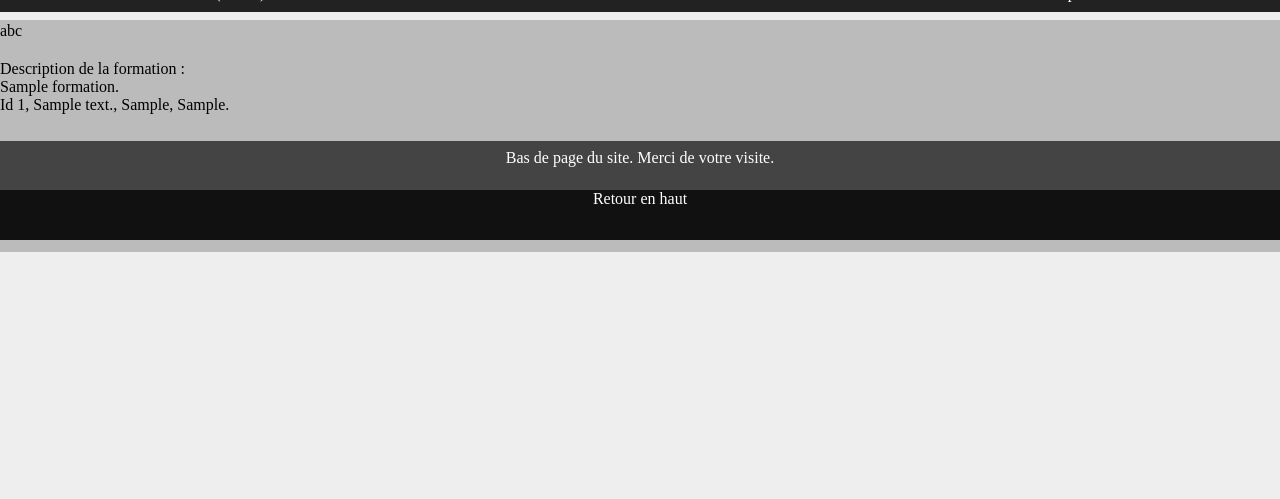
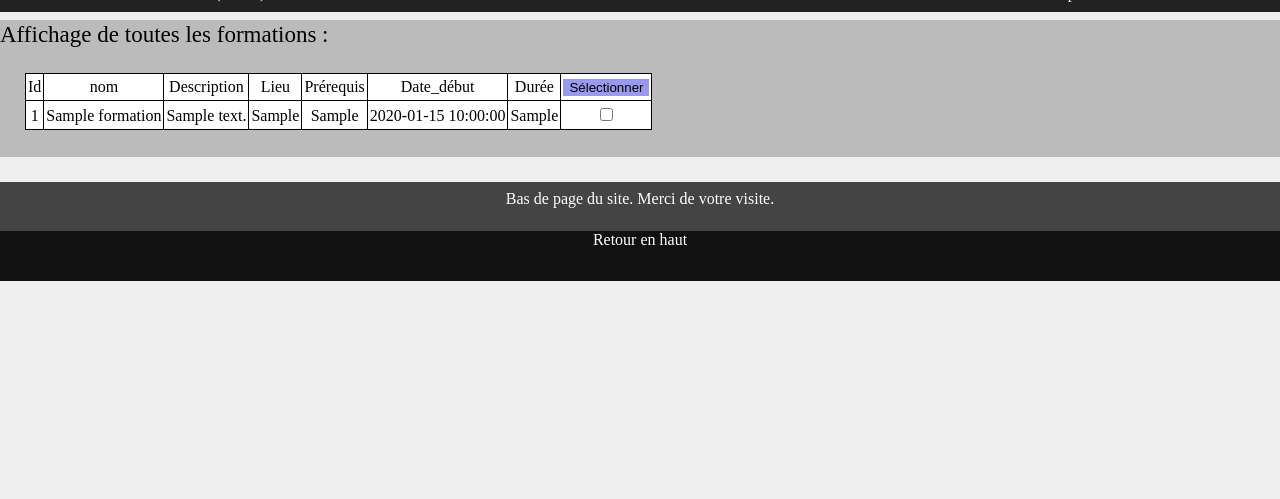
Before and after one commit to Ely1994/ProjetWEBM2L, a PHP site: page /Try8/accueil.php in a window 1280 px wide. Shown: the part 301-800 px from the top of the page. Run offline with PHP 8.4, Linux system fonts and the light colour scheme; the visitor is signed in with stand-in values (Sample User, id 1); tables that the repository leaves empty or names only in its code hold one stand-in row (values such as "Sample post").

Commit message:
affichage de formations et envoi de la checkbox

```diff
--- a/lib/connexion.lib.php
+++ b/lib/connexion.lib.php
@@ -13,7 +13,7 @@ function connexion() { // DATAACCES : connexion à la base de données dbpjr
 // get the formation tableau
 function M2LgetFormation() { // DATAACCES : accession à tout le contenu de formation
     $dbh = connexion();
-    $req='SELECT F_id, F_nom, F_description, F_lieu, F_prerequis FROM formation';
+    $req='SELECT F_id, F_nom, F_description, F_lieu, F_prerequis, F_date_debut, F_duree FROM formation';
     $prep=$dbh->prepare($req);
     $resultat=$prep->execute(array());
     $resultat=$prep->fetchAll();
@@ -47,5 +47,37 @@ function estPresent($login, $mdp) {
 	} else {
 		return FALSE; }
 }
+// htmlspecialchars()
 
+function inscription($login, $mdp) {
+    $dbh = connexion();
+    $mdp = md5($mdp);
+    $sql = "SELECT E_login, E_mdp FROM employe WHERE :E_login = E_login AND :E_mdp = E_mdp;";
+    $stmt = $dbh->prepare($sql);
+    $stmt->BindValue(':E_login', $login);
+    $stmt->BindValue(':E_mdp', $mdp);
+    $retour = $stmt->execute();
+    $retour = $stmt->fetch();
+
+    $date = ladate2();
+    $reqMax = "SELECT MAX(E_id) FROM employe";
+    $prep2 = $dbh->prepare($repMax);
+    $max = $prep2->execute(array());
+    $max = $prep2->fetch();
+    $max = $max + 1;
+    print_r($max);
+
+    if(count($retour) == 0) {
+        $sql2 = "INSERT INTO employe values('$max','unknowed', 'unknowed', '$login', '$mdp', '20', '$date', 'employe')";
+        return TRUE;
+	} else {
+        echo "Erreur : combinaison déjà existante";
+        return FALSE;
+    }
+}
+
+function ladate2() {
+    $date = date("Y-m-d");
+    return $date;
+}
 ?>
--- a/lib/fonction.lib.php
+++ b/lib/fonction.lib.php
@@ -4,16 +4,39 @@ include_once 'connexion.lib.php';
 function affichageFormation() {
     $tab = M2LgetFormation();
     ?>
-    <section>abc<section>
+    <section>
+    <h3>Affichage de toutes les formations :</h3>
+    <form action="profil.php" method="get">
+    <table class="TAB_table">
+        <tr>
+            <th>Id</th>
+            <th>nom</th>
+            <th>Description</th>
+            <th>Lieu</th>
+            <th>Prérequis</th>
+            <th>Date_début</th>
+            <th>Durée</th>
+            <th><input class="TAB_submit" type="submit" value="Sélectionner"></th>
+        </tr>
     <?php
     foreach($tab as $line) {
+        $no_id = $line['F_id'];
         ?>
-        <section><h3>Description de la formation : </h3><?php echo $line['F_nom']; ?>.
-        <p>Id <?php echo $line['F_id']; ?>, <?php echo $line['F_description']; ?>, <?php echo $line['F_lieu']; ?>, <?php echo $line['F_prerequis']; ?>.</p>
 
-        </section>
+            <tr>
+                <td><?php echo $no_id; ?></td>
+                <td><?php echo $line['F_nom']; ?></td>
+                <td><?php echo $line['F_description']; ?></td>
+                <td><?php echo $line['F_lieu']; ?></td>
+                <td><?php echo $line['F_prerequis']; ?></td>
+                <td><?php echo $line['F_date_debut']; ?></td>
+                <td><?php echo $line['F_duree']; ?></td>
+                <td><input type="checkbox" class="TAB_click" name="check[]" value="<?php echo $no_id; ?>"></td>
+                <!-- Là on a une combinaison name/value dans le checkbox. Cela permet de renvoyer la variable ckeck avec une valeur égale à celle de l'id de la formation -->
+            </tr>
         <?php
     }
+    ?> </table> </form> </section> <?php
 }
 
 function descriptionFormationsPartielles() { // FONCTION : afichage partiel de "formation" OUTDATED
@@ -135,7 +158,7 @@ function redirection($cible) { //fonction de redirection sur une page
 }
 
 function ladate() {
-    $date = date("d-m-Y");
+    $date = date("Y-m-d");
     echo "Nous sommes le $date";
 }
 
--- a/style/main.style.css
+++ b/style/main.style.css
@@ -15,6 +15,21 @@ menu, nav, output, ruby, section, summary, time, mark, audio, video {
 body {
 	background-color: #eee;
 	font-size: 16px;
+}
+h1 {
+	font-size: 30px;
+	font-style: underline;
+}
+h2 {
+	font-size: 26px;
+	font-style: underline;
+}
+h3 {
+	font-size: 23px;
+	font-style: underline;
+}
+h4 {
+	font-size: 20px;
 }
 
 .CON_cont-co {
@@ -56,6 +71,35 @@ section {
     padding: 16px 0px;
 }
 
+table,
+th,
+td {
+	border: 1px solid black;
+	padding: 4px 2px;
+	text-align: center;
+}
+tr:hover {
+	background-color: #bbd;
+}
+.TAB_table {
+	border-collapse: collapse;
+	background-color: #fff;
+	margin: 25px;
+}
+.TAB_submit {
+	background-color: #99e;
+	border: none;
+}
+.TAB_submit:hover {
+	background-color: rgb(97, 97, 204);
+}
+.TAB_click {
+	background-color: #ccf;
+}
+.TAB_click:hover {
+	background-color: #99e;
+}
+
 @media only screen and (max-width: 700px) {
 	.CON_div {
 		margin-left: 0%;
@@ -69,7 +113,11 @@ section {
 	}
 	.SE1_titre {
         font-size: 25px;
-    }
+	}
+
+	.TAB_table {
+		margin: 5px;
+	}
 }
 
 @media only screen and (max-width: 500px) {
```
Also changed, not shown: views/connexion.php (+3 -7 lines), views/index.php (+5 -5 lines), views/inscription.php (+19 -16 lines), views/profil.php (+28 -5 lines).
